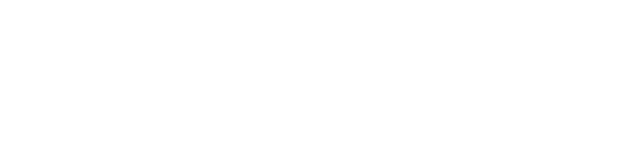
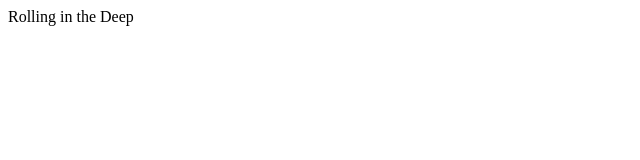
Before and after one commit to xaviermatos/JSobjects_Adv, a plain HTML site: page starter_code/index.html in a window 1280 px wide. Shown: the whole page, without its empty margins (0-640 px from the left). Drawn offline with nearby package versions, Linux system fonts and the light colour scheme.

Commit message:
1,2,3 done

```diff
--- a/starter_code/index.html
+++ b/starter_code/index.html
@@ -5,5 +5,8 @@
         <script src = "object.js"></script>
         <script src = "script.js"></script>
     </head>
-    <body></body>
+    <body>
+        <div id = "roll">
+
+        </div>    </body>
 </html>
--- a/starter_code/script.js
+++ b/starter_code/script.js
@@ -1,13 +1,13 @@
 //Task 1: Console the year in which the song "Beat it" was relased
-
+console.log(library.music.eighties.Michael_Jackson[0].year)
 
 //Task 2: Console the name of the song Lady Gaga released in 2006
-
+console.log(library.music.two_thousands.Lady_Gaga[0].song)
 
 
 $( document ).ready(function() {
 //Task 3: Have the words "Rolling in the Deep" appear on the HTML page in a div tag.
-
+    $('#roll').append(library.music.twenty_tens.Adele[0].song);
 //Task 4: (project) Create a site that can display songs from an artist specified by a user search.
 
 });
```
